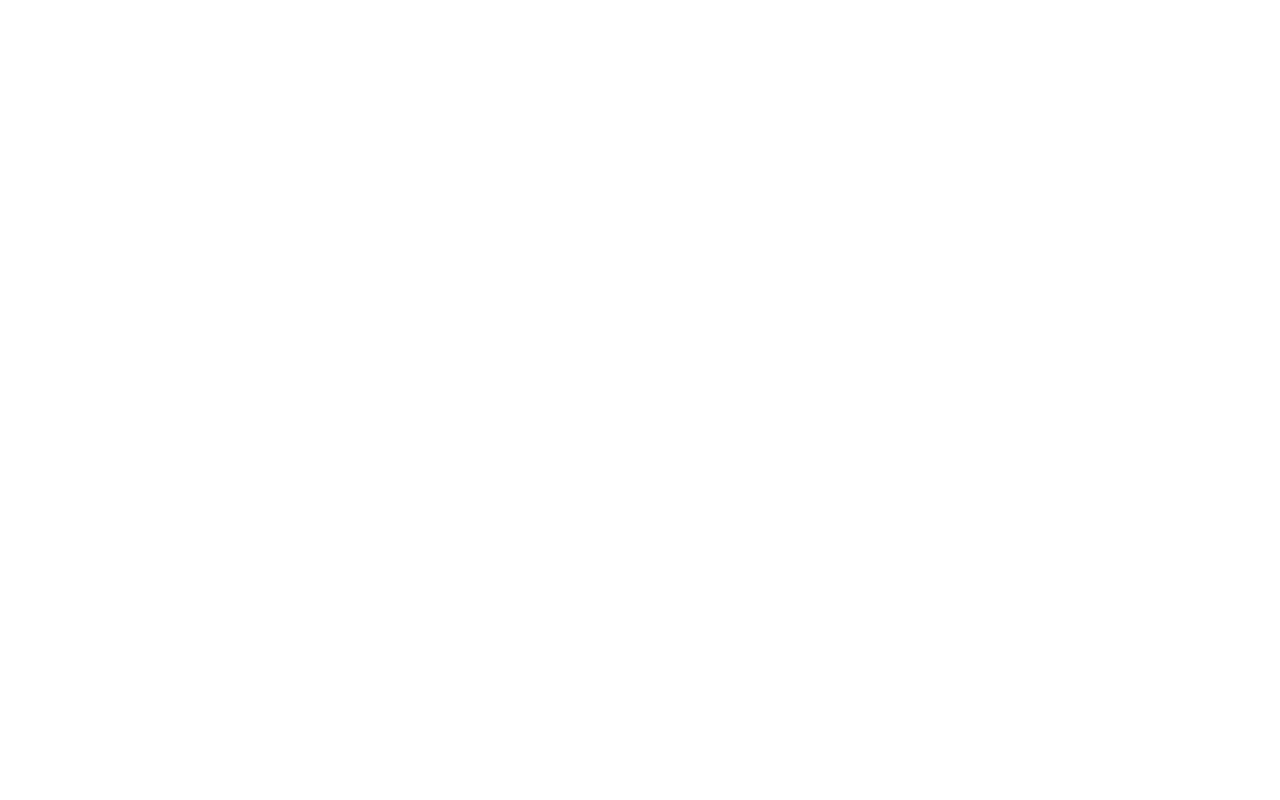
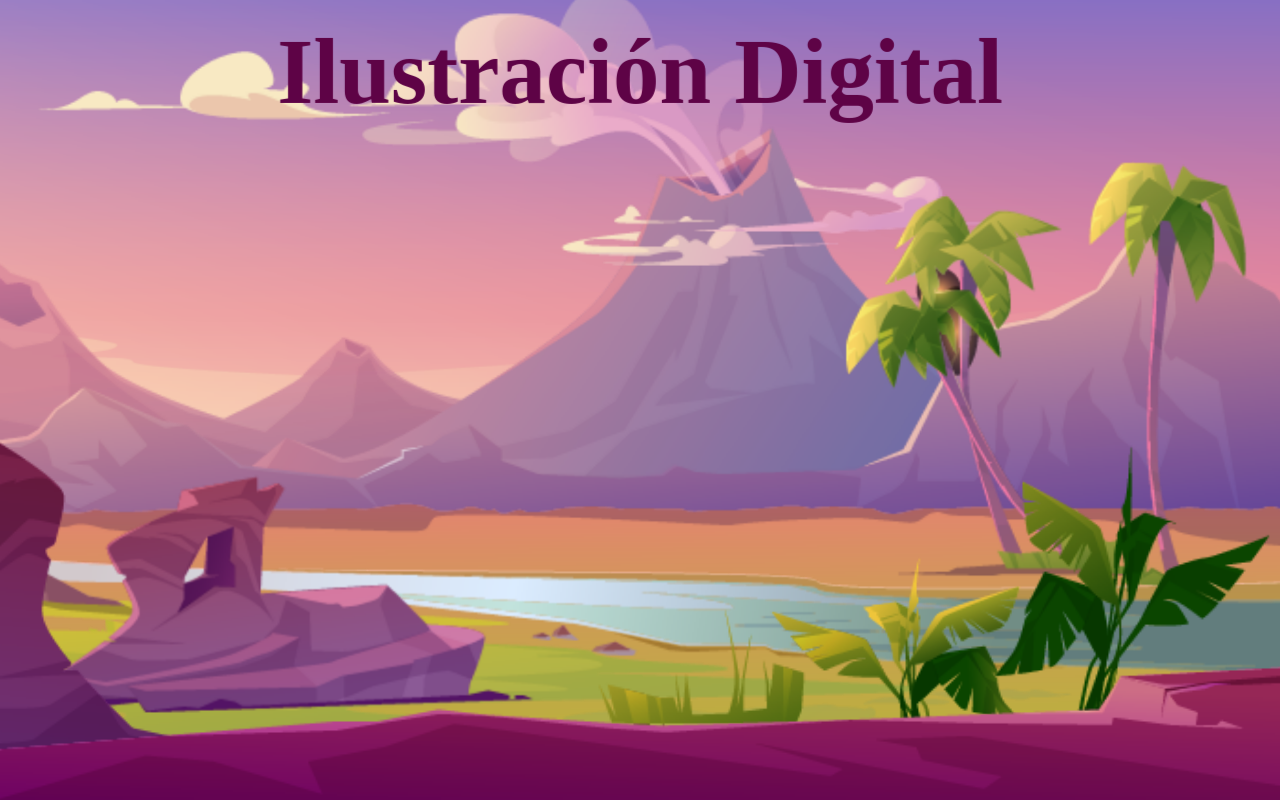
Before and after one commit to JEOT98/Paralaje-con-CSS, a plain HTML site: page index.html in a window 1280 px wide. Drawn offline with Linux system fonts and the light colour scheme.

Commit message:
Paralaje con CSS

```diff
--- a/index.html
+++ b/index.html
@@ -1,12 +1,27 @@
 <!DOCTYPE html>
 <html lang="en">
 <head>
-    <meta charset="UTF-8">
-    <meta http-equiv="X-UA-Compatible" content="IE=edge">
-    <meta name="viewport" content="width=device-width, initial-scale=1.0">
-    <title>Document</title>
+	<meta charset="UTF-8">
+	<meta http-equiv="X-UA-Compatible" content="IE=edge">
+	<link rel="stylesheet" href="style.css">
+	<meta name="viewport" content="width=device-width, initial-scale=1.0">
+	<title>ParalajeCSS</title>
 </head>
 <body>
-
-</body>
-</html>
+	<div class="contenedor-principal">
+		<div class="contenedor-paralaje_1 ">
+			<div class="capa fondo"></div>
+			<div class="capa capa_1">
+				<div class="capa capa_text">
+					<h1>
+						Ilustración Digital
+					</h1>
+				</div>
+			</div>
+			<div class="capa capa_2"></div>
+			<div class="capa capa_3"></div>
+			<div class="capa capa_4"></div>
+			<div class="capa capa_5"></div>
+			<div class="capa capa_6"></div>
+		</div>
+		<div class="contenedor-paralaje_2">/</div>
--- a/style.css
+++ b/style.css
@@ -0,0 +1,94 @@
+*{
+	padding: 0;
+	margin: 0;
+	box-sizing: border-box;
+}
+
+body, html{
+	background-color: #000000;
+	color: #5e0346;
+	width: 100%;
+	height: 100%;
+}
+
+/* --------- PARALAJE CON CSS --------- */
+
+.contenedor-principal{
+	width: 100%;
+	height: 100%;
+	overflow-x: hidden;
+	overflow-y: auto;
+	perspective: 200px;
+}
+
+[class*="contenedor-paralaje"]{
+	height: 100%;
+	position: relative;
+	transform-style: preserve-3d;
+}
+
+.capa {
+	position: absolute;
+	top: 0;
+	left: 0;
+	width: 100%;
+	height: 100vh;
+	background-position: right;
+	background-size: cover;
+}
+
+.fondo {
+	background-image: url(/img/Fondo.png);
+	transform: translateZ(-385px) scale(3);
+	z-index: 0;
+}
+
+.capa_1{
+	background-image: url(/img/Imagen1.png);
+	transform: translateZ(-330px) scale(2.75);
+	z-index: 1;
+}
+
+.capa_2{
+	background-image: url(/img/Imagen2.png);
+	transform: translateZ(-250px) scale(2.3);
+	z-index: 2;
+}
+
+.capa_3{
+	background-image: url(/img/Imagen3.png);
+	transform: translateZ(-150px) scale(1.8);
+	z-index: 3;
+}
+.capa_4{
+	background-image: url(/img/Imagen4.png);
+	transform: translateZ(-80px) scale(1.45);
+	z-index: 4;
+}
+.capa_5{
+	background-image: url(/img/Imagen5.png);
+	transform: translateZ(-20px) scale(1.1);
+	z-index: 5;
+}
+
+.capa_6{
+	background-image: url(/img/Imagen6.png);
+	z-index: 6;
+}
+
+.capa_text{
+	display: flex;
+	align-items: flex-start;
+	justify-content: center;
+	padding: 2rem;
+}
+
+.capa_text h1{
+	font-size: clamp( 3rem, 7vw, 6rem);
+	text-align: center;
+}
+
+.contenedor-paralaje_2{
+	background-color: #5e0346;
+	overflow: hidden;
+}
```
